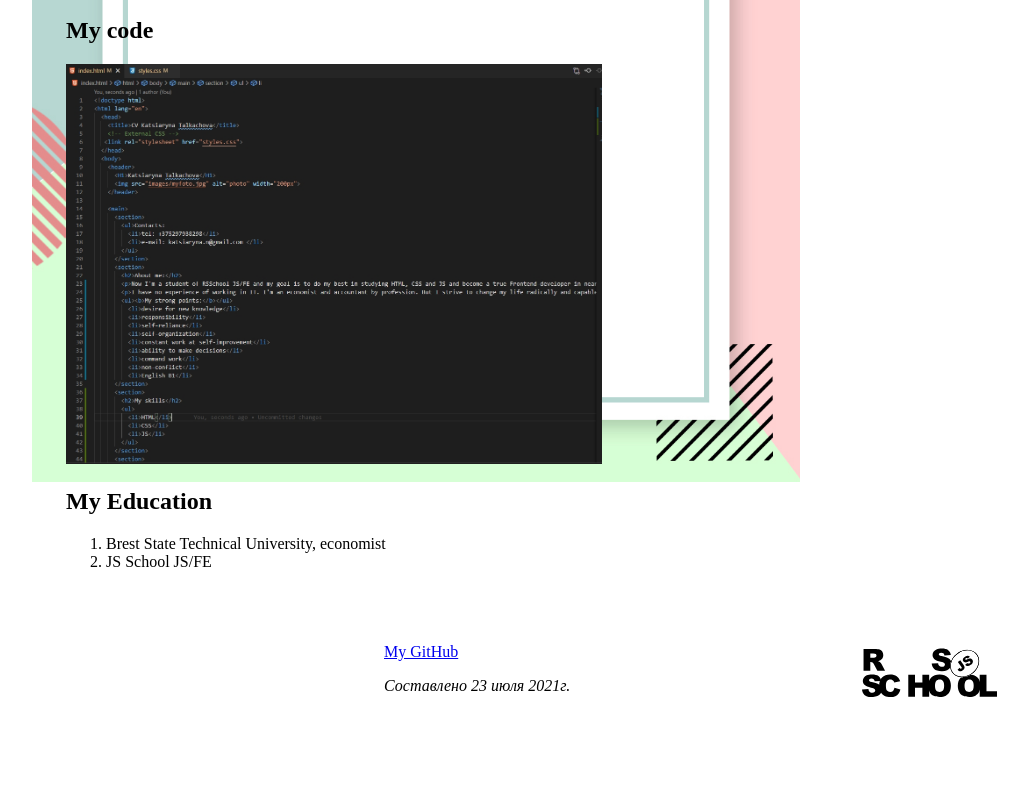
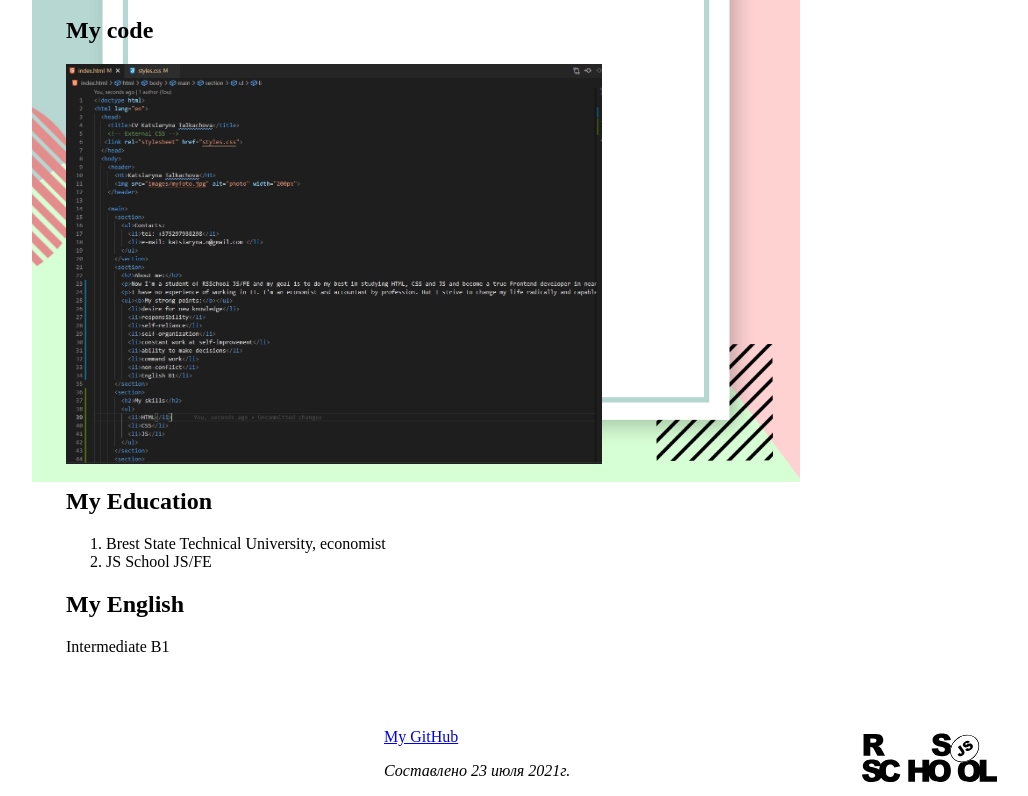
Before and after one commit to katrin-brest/rsschool-cv, a plain HTML site: page index.html in a window 1280 px wide. Shown: the part 545-1341 px from the top of the page, without its empty margins (224-1252 px from the left). Before the commit the page ends 1256 px from the top, so only its background shows below. Drawn offline with Linux system fonts and the light colour scheme.

Commit message:
feat: add English

```diff
--- a/index.html
+++ b/index.html
@@ -47,6 +47,10 @@
           <li>JS School JS/FE</li>
         </ol>
       </section>
+      <section>
+        <h2>My English</h2>
+        <p>Intermediate B1</p>
+      </section>
     </main>
 
     <footer>
```
